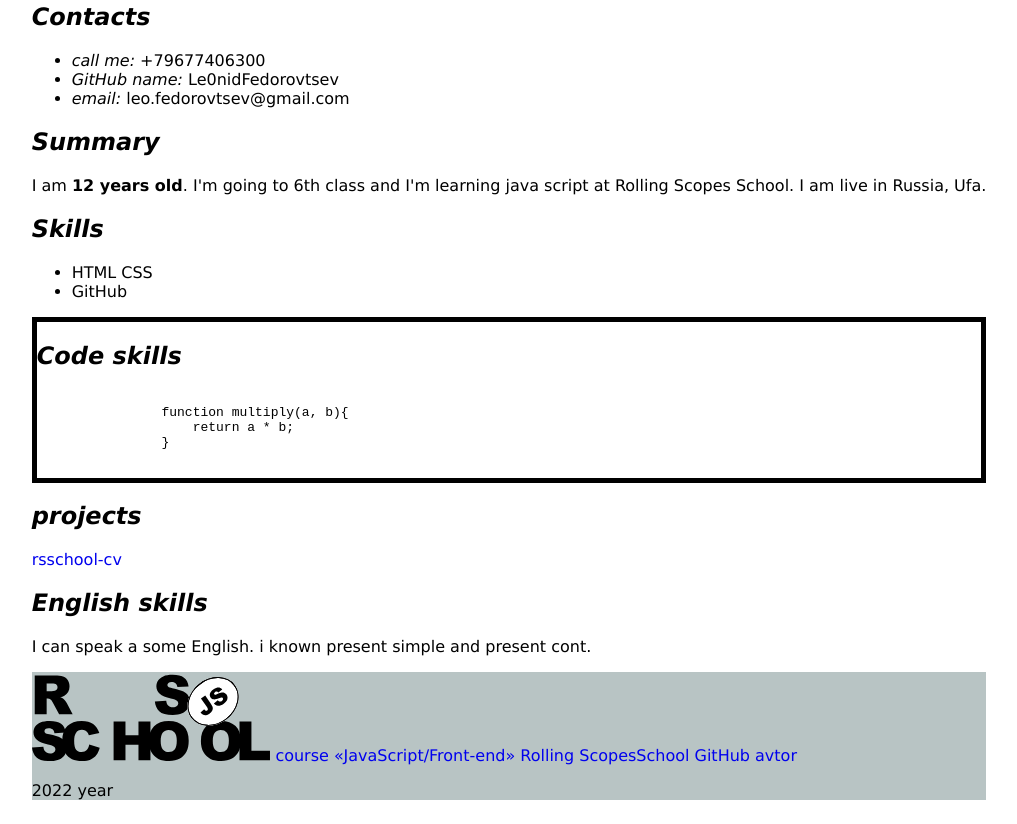
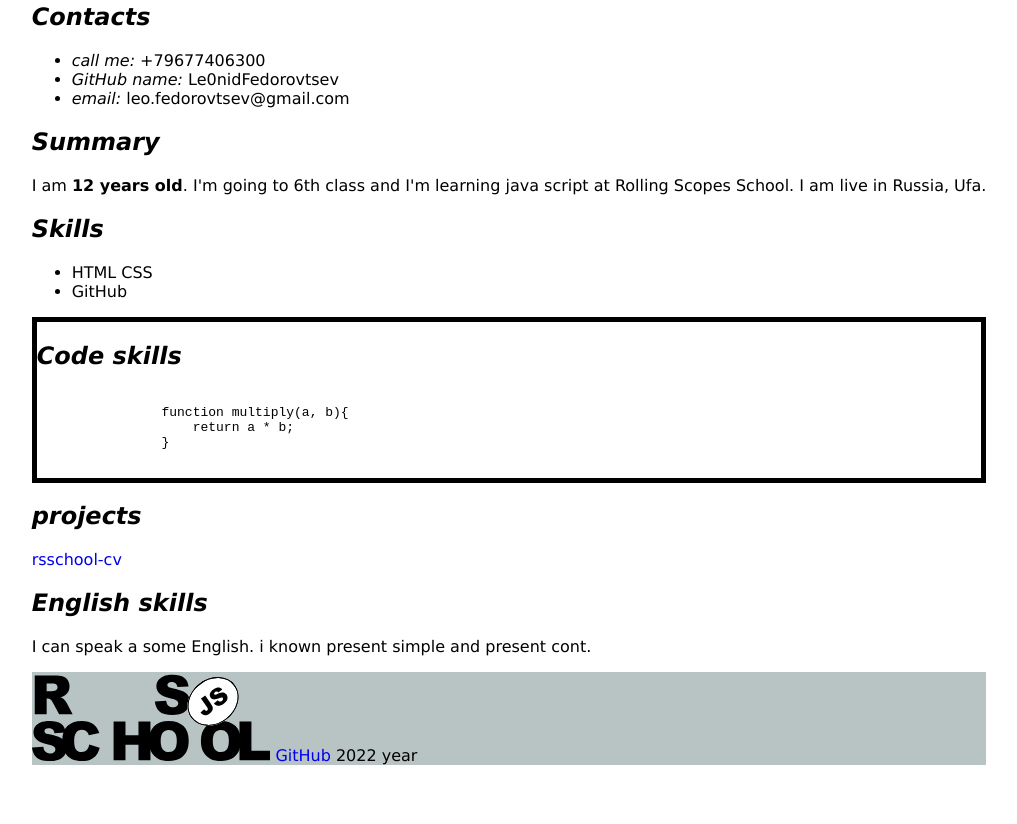
Before and after one commit to Le0nidFedorovtsev/rsschool-cv, a plain HTML site: page index.html in a window 1280 px wide. Shown: the part 982-1806 px from the top of the page, without its empty margins (131-1148 px from the left). After the commit the page ends 1755 px from the top, so only its background shows below. Drawn offline with Linux system fonts and the light colour scheme.

Commit message:
fix: footer error

```diff
--- a/index.html
+++ b/index.html
@@ -91,13 +91,11 @@
 
     <footer class="footer">
 
-      <img class="img-class_2" src="assets/img/rs_school_js.svg" alt="Rolling Scopes logo">
+      <a class="text-decoration-none" href="https://rs.school/js/"><img src="./assets/img/rs_school_js.svg" class="img-class_2" alt="Rolling Scopes logo"></a>
 
-      <a class="text-decoration-none" href="https://rs.school/js/">course «JavaScript/Front-end» Rolling ScopesSchool</a>
+      <a class="text-decoration-none" href="https://github.com/Le0nidFedorovtsev">GitHub</a>
 
-      <a class="text-decoration-none" href="https://github.com/Le0nidFedorovtsev">GitHub avtor</a>
-
-      <p>2022 year</p>
+      <span>2022 year</span>
 
     </footer>
   </div>
```
